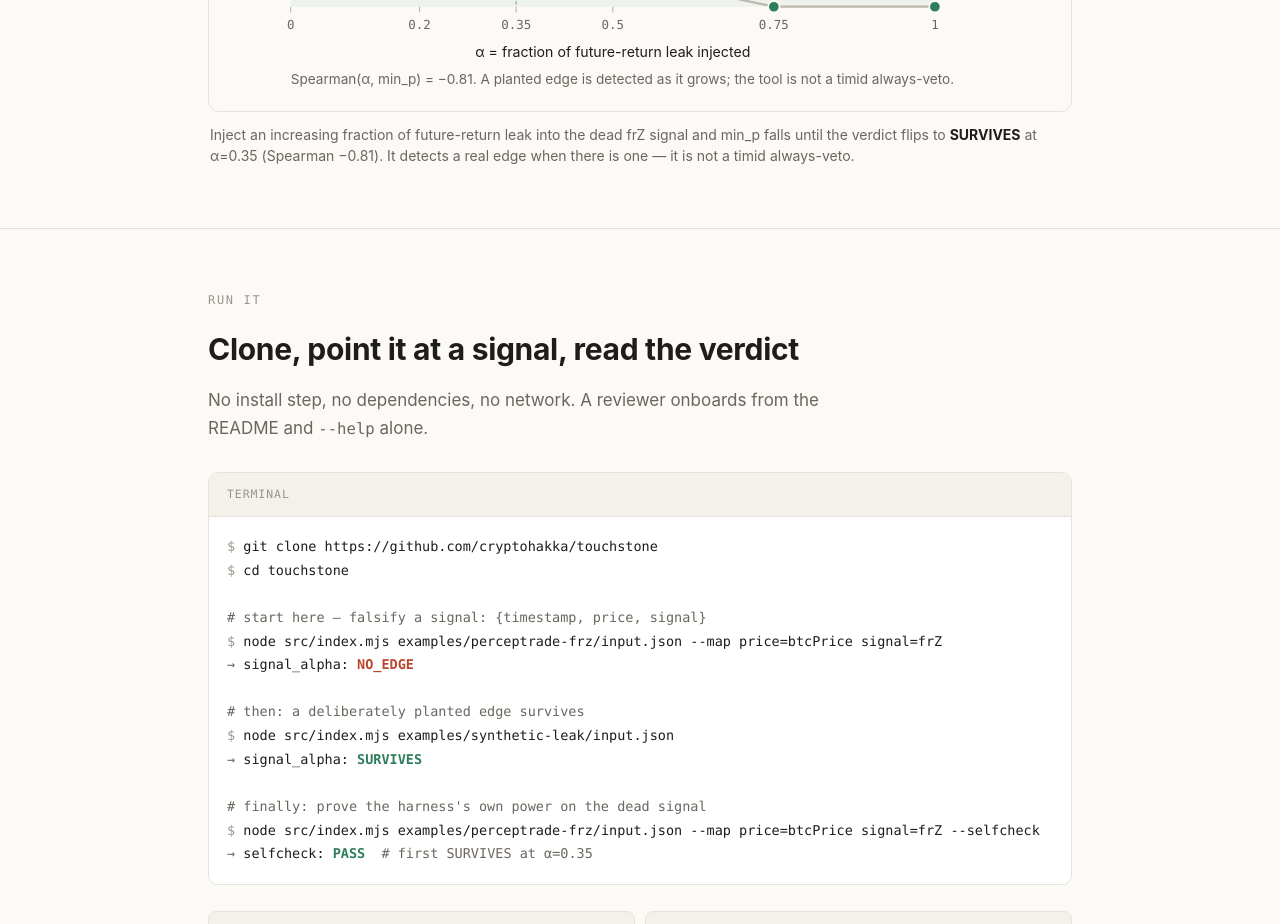
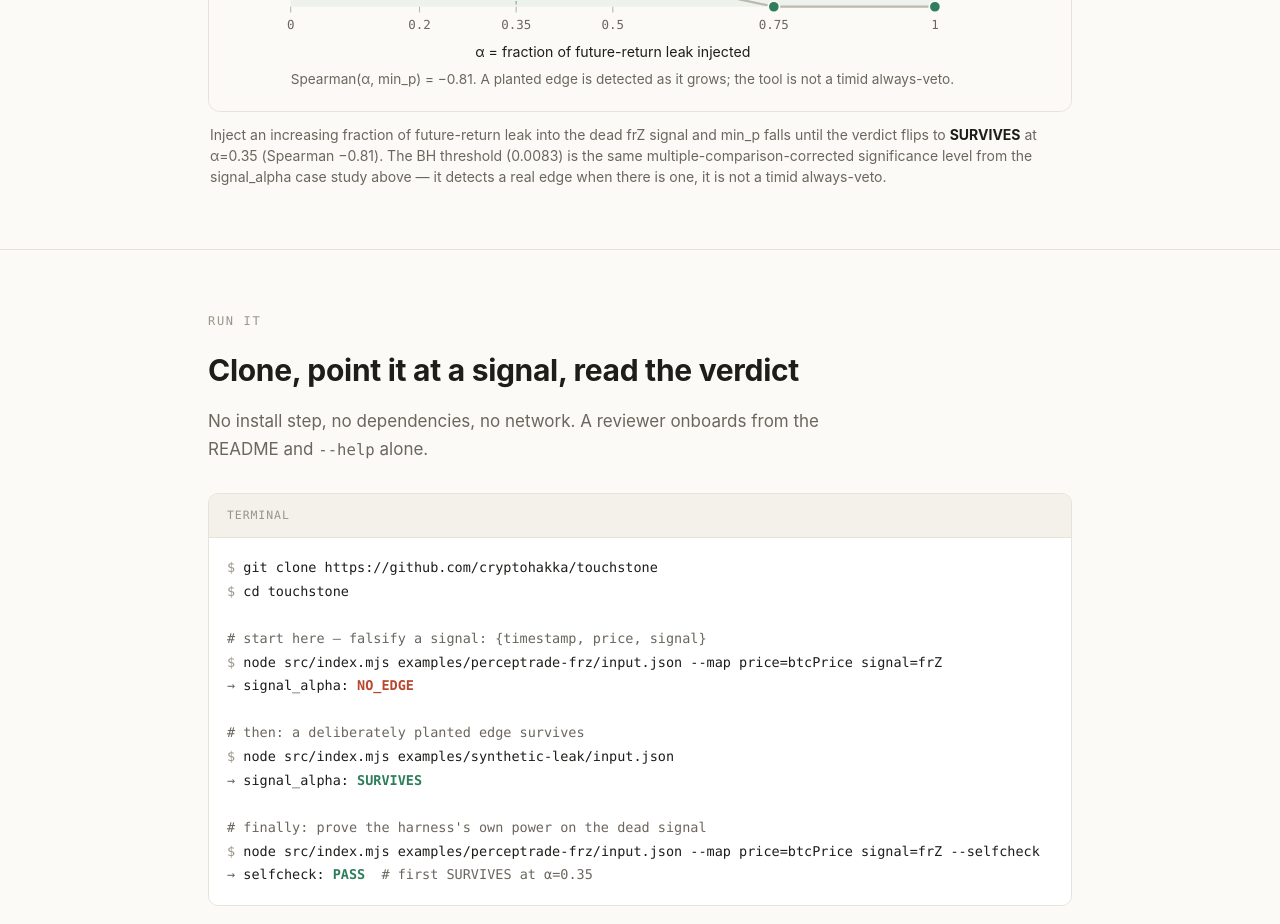
Before and after one commit to cryptohakka/touchstone, a website: page public/index.html in a window 1280 px wide. Shown: the part 5680-6604 px from the top of the page. Drawn offline with Linux system fonts and the light colour scheme.

Commit message:
Re-annotate BH threshold in selfcheck figcaption to avoid forward-reference without context

```diff
--- a/public/index.html
+++ b/public/index.html
@@ -680,7 +680,7 @@
 <text x='72' y='446' font-family='ui-sans-serif,-apple-system,Segoe UI,Roboto,Helvetica,Arial,sans-serif' font-size='12' fill='#6b665e'>Spearman(&#945;, min_p) = &#8722;0.81. A planted edge is detected as it grows; the tool is not a timid always-veto.</text>
 </svg>
         </div>
-        <figcaption>Inject an increasing fraction of future-return leak into the dead frZ signal and min_p falls until the verdict flips to <b>SURVIVES</b> at &#945;=0.35 (Spearman &#8722;0.81). It detects a real edge when there is one &mdash; it is not a timid always-veto.</figcaption>
+        <figcaption>Inject an increasing fraction of future-return leak into the dead frZ signal and min_p falls until the verdict flips to <b>SURVIVES</b> at &#945;=0.35 (Spearman &#8722;0.81). The BH threshold (0.0083) is the same multiple-comparison-corrected significance level from the signal_alpha case study above &mdash; it detects a real edge when there is one, it is not a timid always-veto.</figcaption>
       </figure>
     </div>
   </section>
```
